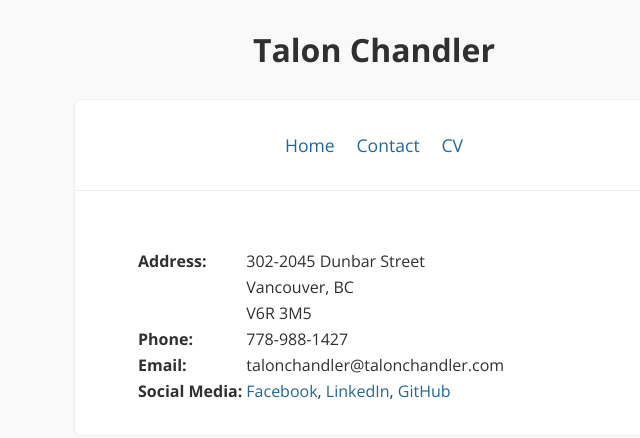
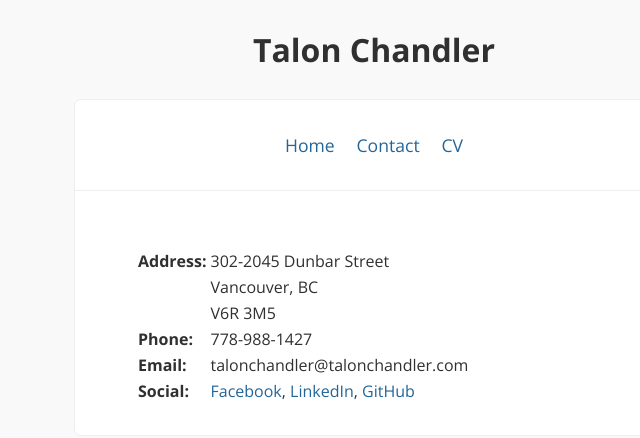
Before and after one commit to talonchandler/talonchandler.github.io, a Jekyll site: the page built from contact.md, in a window 1280 px wide. Shown: the top 438 px of the page, without its empty margins (266-906 px from the left). Built offline with Jekyll 4.4.1, drawn with Linux system fonts in a browser that asks for light colours; Markdown is read by kramdown in place of the engine named in the settings; comment, search, counter and statistics services are not loaded.

Commit message:
Fix typos

```diff
--- a/contact.md
+++ b/contact.md
@@ -9,4 +9,4 @@ layout: page
 | | V6R 3M5 |
 | **Phone:**  | 778-988-1427  |
 | **Email:**  | talonchandler@talonchandler.com  |
-| **Social Media:** | [Facebook](https://www.facebook.com/talon.chandler), [LinkedIn](https://www.linkedin.com/profile/view?id=223932714&trk=hp-identity-name), [GitHub](https://www.linkedin.com/profile/view?id=223932714&trk=hp-identity-name) |
+| **Social:** | [Facebook](https://www.facebook.com/talon.chandler), [LinkedIn](https://www.linkedin.com/profile/view?id=223932714&trk=hp-identity-name), [GitHub](https://www.linkedin.com/profile/view?id=223932714&trk=hp-identity-name) |
```
